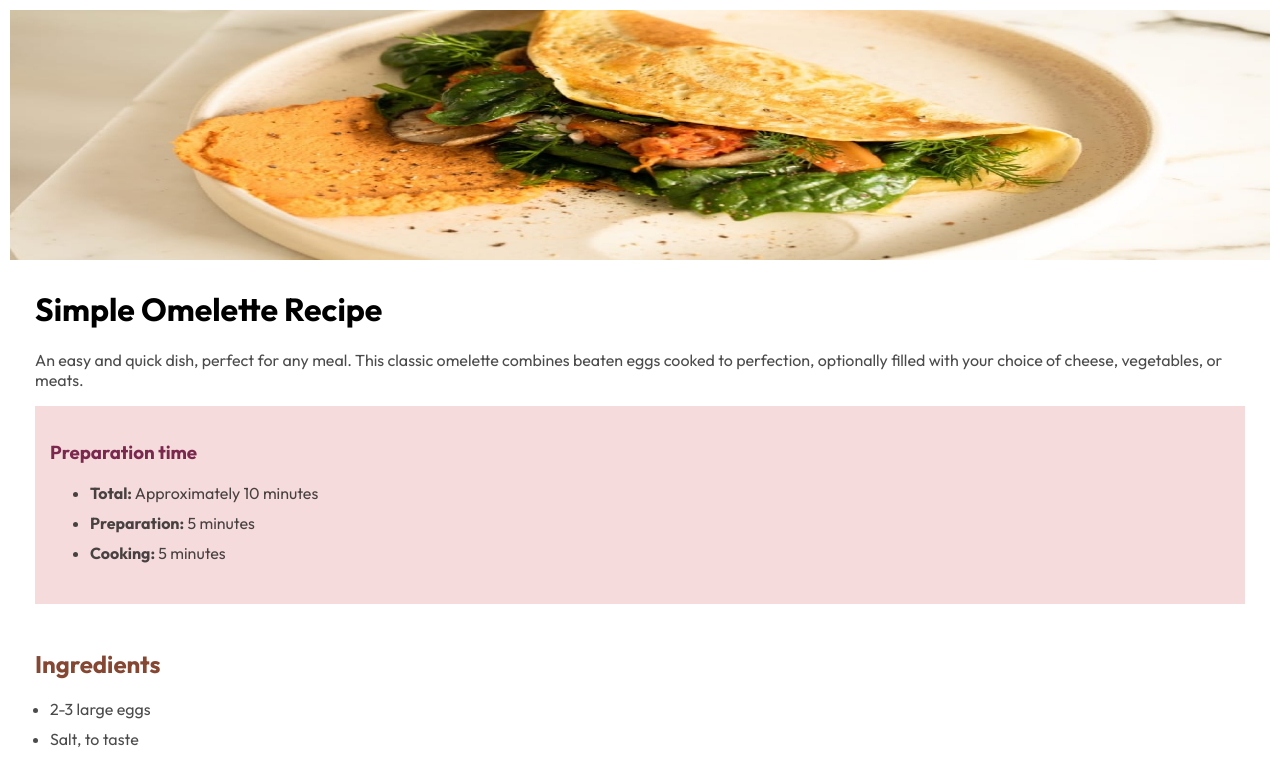
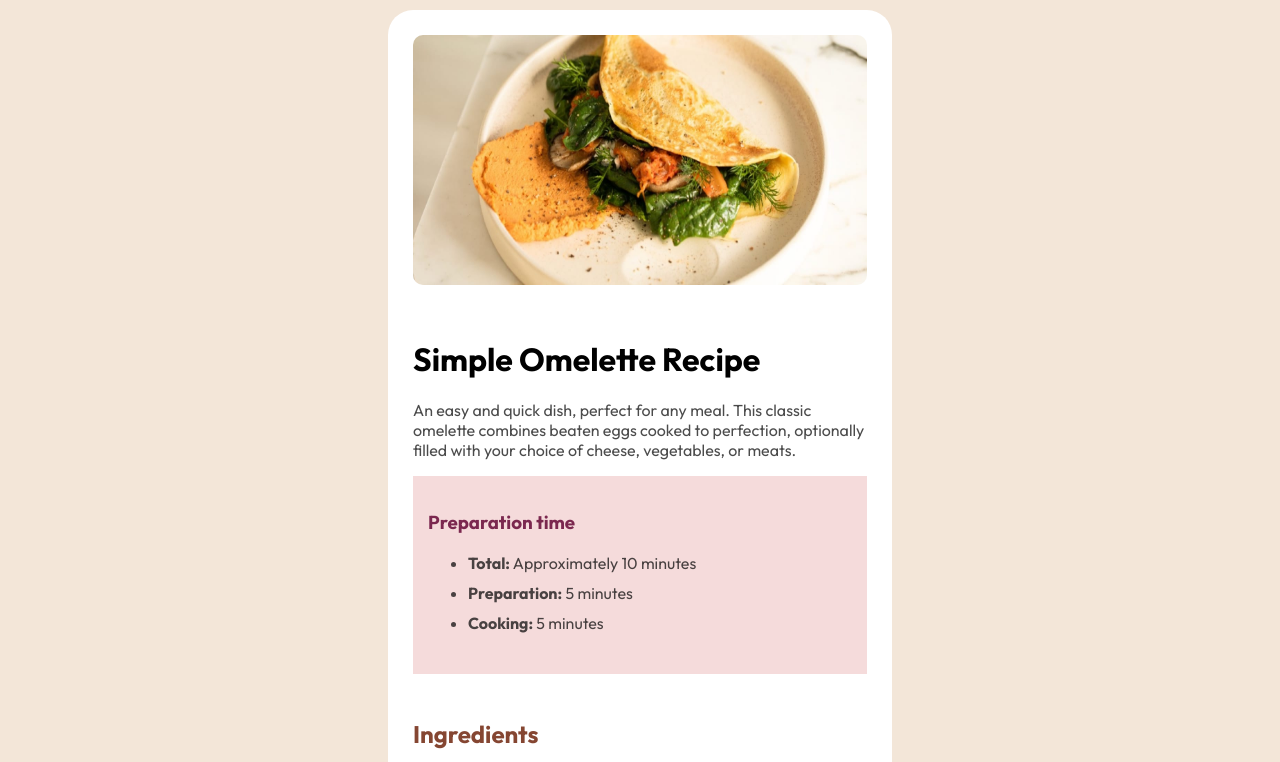
Before and after one commit to owaish3301/recipe-page-frontendMentor, a plain HTML site: page index.html in a window 1280 px wide. Shown: the top 762 px of the page. Drawn offline with Linux system fonts and the light colour scheme.

Commit message:
updated to desktop version

```diff
--- a/styles.css
+++ b/styles.css
@@ -63,3 +63,25 @@ table {
 #ingredients-header, #instructions, #nutrition, .color-change{
     color: hsl(14, 45%, 36%);
 }
+
+
+@media (min-width:456px){
+    body{
+        display: grid;
+        place-items: center;
+        background-color: hsl(30, 54%, 90%);
+    }
+    main{
+        width: 40%;
+        border-radius: 25px;
+        background-color: white;
+    }
+    img{
+        width: 100%;
+        border-radius: 10px;
+    }
+    .image-omelette{
+        padding: 25px;
+    }
+
+}
```
